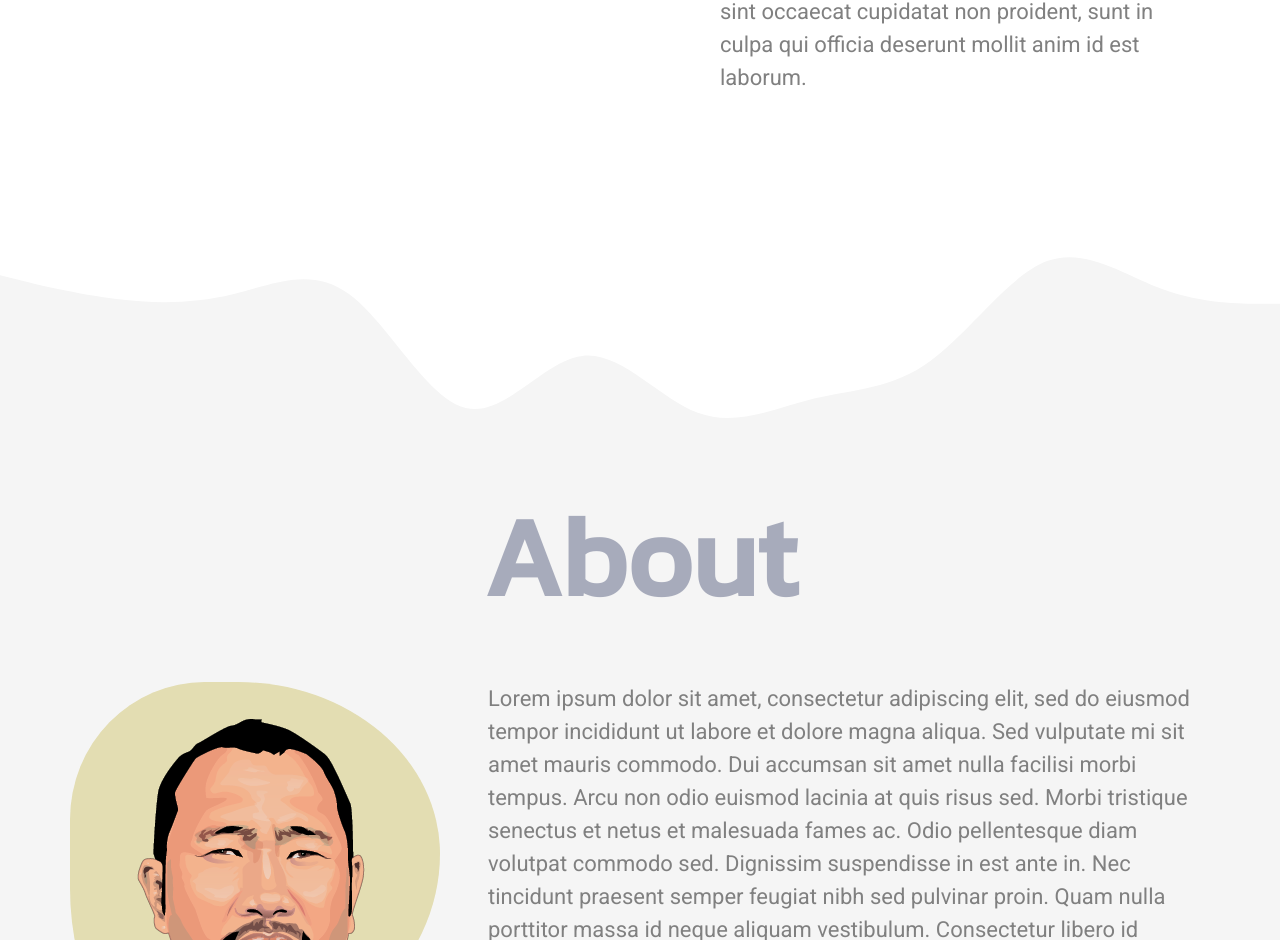
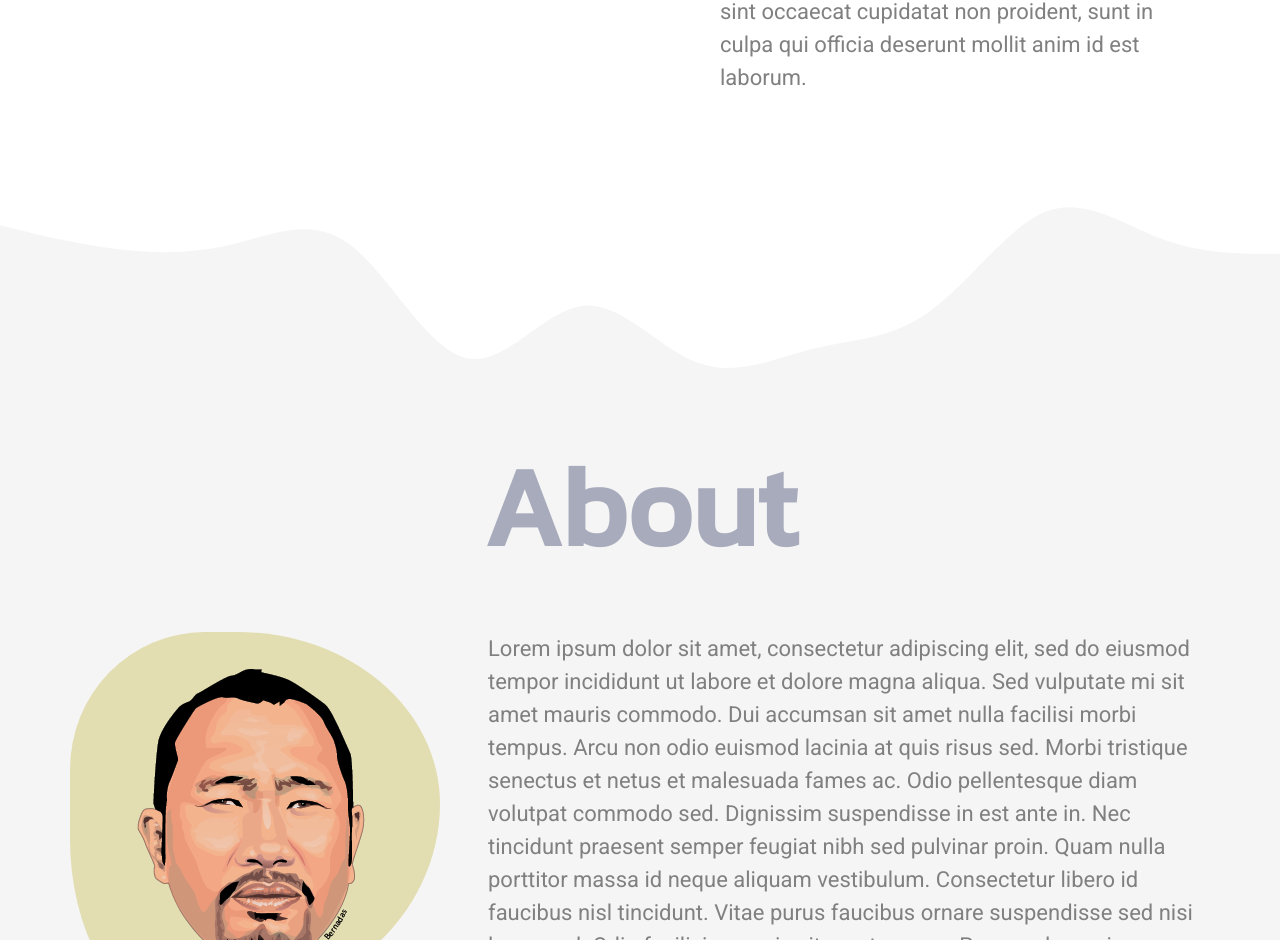
Before and after one commit to jbernadas/new-portfolio, a website: page index.html in a window 1280 px wide. Shown: the part 2967-3907 px from the top of the page. Drawn offline with nearby package versions, Linux system fonts and the light colour scheme.

Commit message:
Added -50 px to about-wave top margin

```diff
--- a/scss/style.scss
+++ b/scss/style.scss
@@ -241,7 +241,7 @@ h2.section-title {
   display: none;
 }
 #about-wave {
-  margin-top: -300px;
+  margin-top: -350px;
   margin-bottom: -4vw;
 }
 #about {
```
Also changed, not shown: css/style.css.
